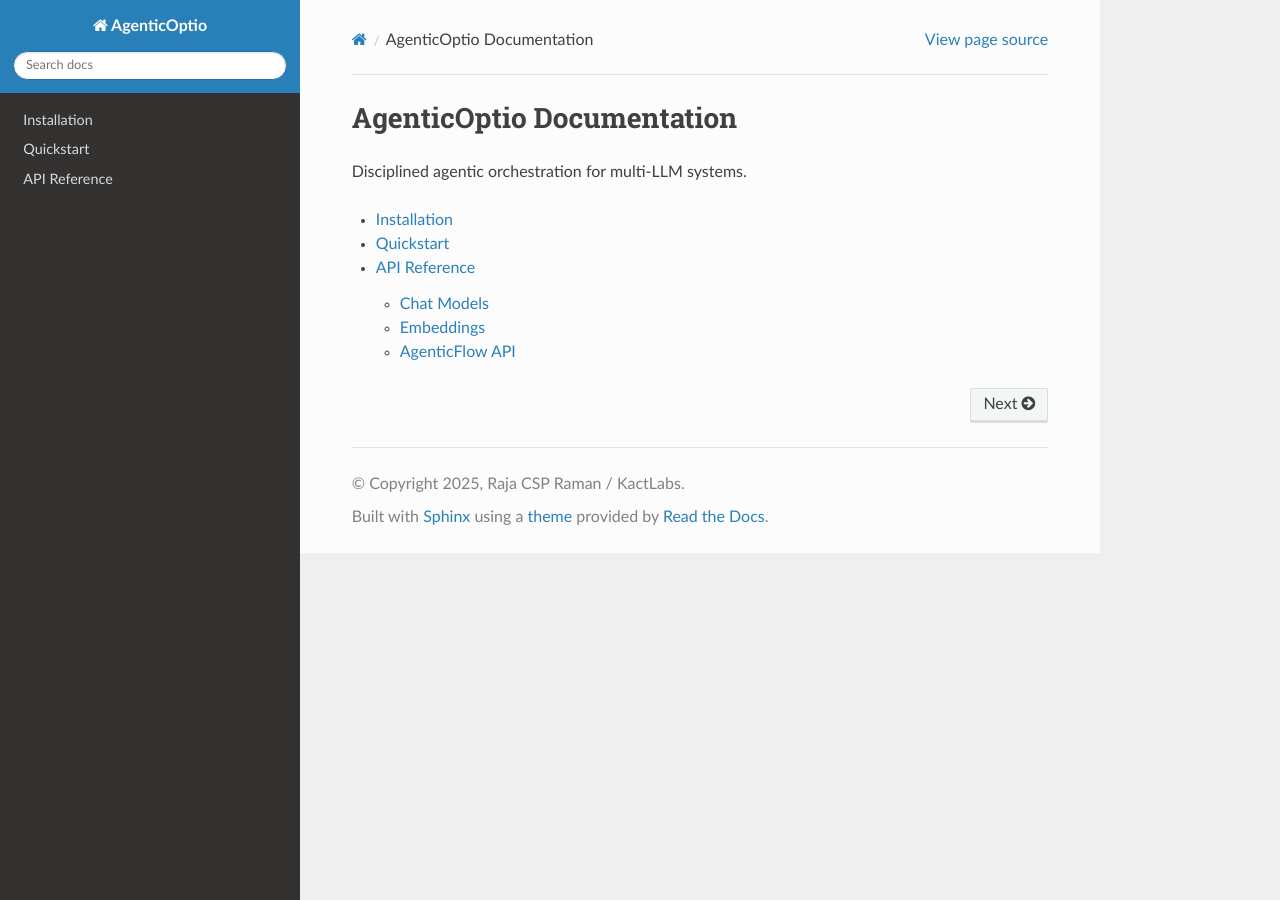
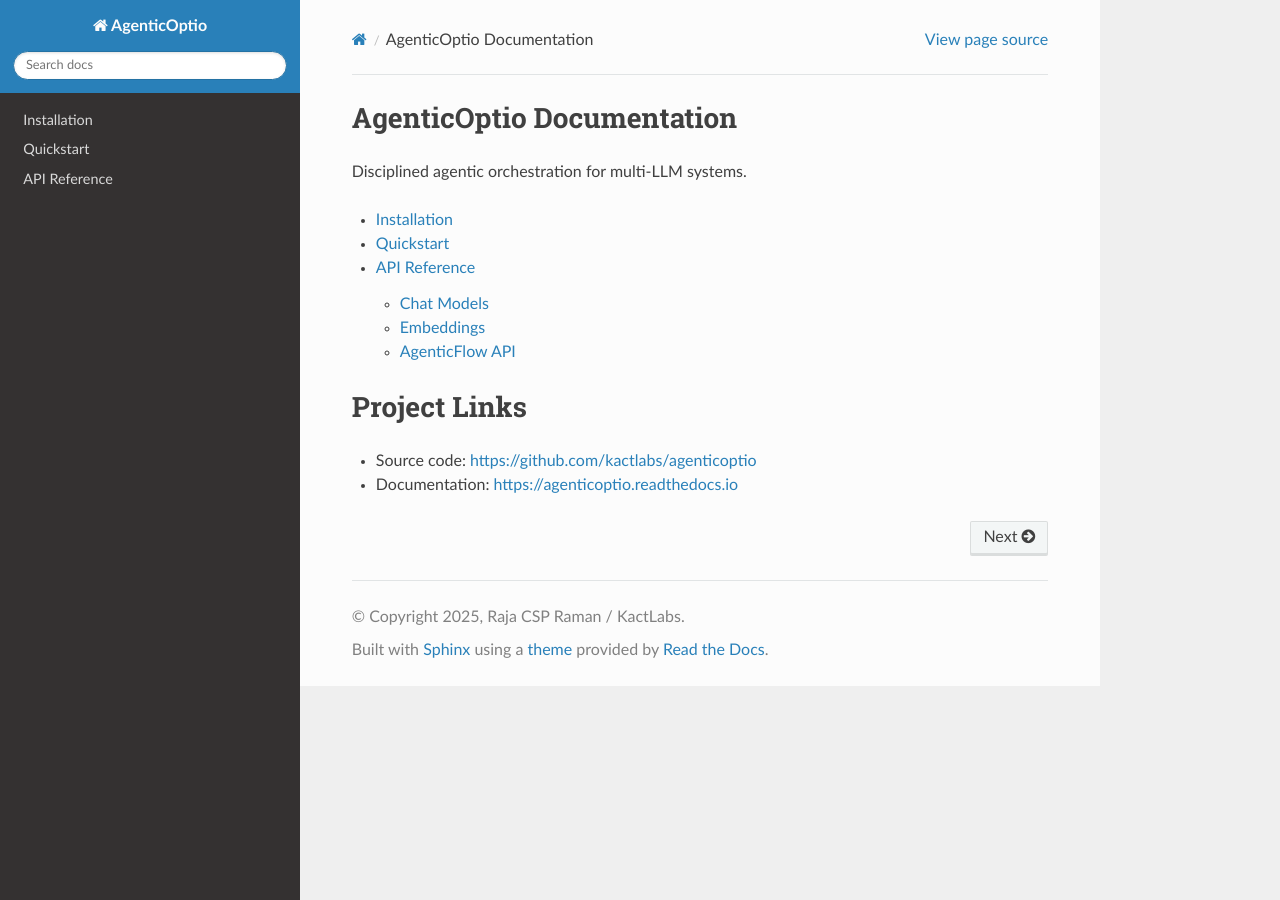
Before and after one commit to kactlabs/agenticoptio, a Sphinx documentation site: the page built from docs/source/index.rst, in a window 1280 px wide. Built offline with Sphinx 7.4.7 and the Read the Docs theme 3.1.0, drawn with Linux system fonts in a browser that asks for light colours.

Commit message:
Docs conf updated

```diff
--- a/docs/source/index.rst
+++ b/docs/source/index.rst
@@ -9,3 +9,9 @@
    installation
    quickstart
    api/index
+
+Project Links
+=============
+
+- Source code: https://github.com/kactlabs/agenticoptio
+- Documentation: https://agenticoptio.readthedocs.io
--- a/pyproject.toml
+++ b/pyproject.toml
@@ -35,6 +35,8 @@
 # No CLI scripts for this minimal library
 
 [project.urls]
+Documentation = "https://agenticoptio.readthedocs.io/en/latest/"
+Source = "https://github.com/kactlabs/agenticoptio"
 Homepage = "https://github.com/kactlabs/agenticoptio"
 Repository = "https://github.com/kactlabs/agenticoptio"
 Issues = "https://github.com/kactlabs/agenticoptio/issues"
--- a/setup.py
+++ b/setup.py
@@ -40,6 +40,10 @@
     long_description=long_description,
     long_description_content_type="text/markdown",
     url="https://github.com/kactlabs/agenticoptio",
+    project_urls={
+        "Documentation": "https://agenticoptio.readthedocs.io/en/latest/",
+        "Source": "https://github.com/kactlabs/agenticoptio",
+    },
     package_dir={"": "src"},
     packages=find_packages(where="src"),
     classifiers=[
```
Also changed, not shown: README.md (+2 -1 lines).
